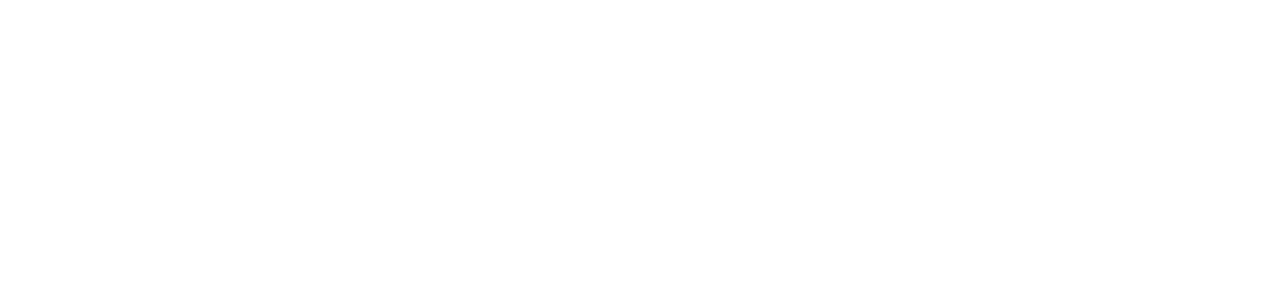
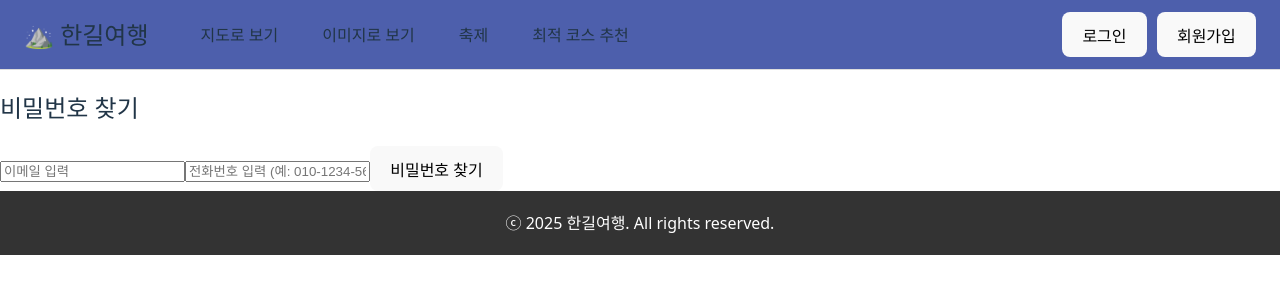
Before and after one commit to tour-site/frontend, a React (Vite) app in the folder tour_react/: page /find-password in a window 1280 px wide. Before the commit this address had no page. Shown: the top 300 px of the page. Built offline with nearby package versions, Linux system fonts and the light colour scheme; no server answers.

Commit message:
giyun04
로그인 아이디, 비밀번호 찾기

```diff
--- a/tour_react/src/components/LoginModal.jsx
+++ b/tour_react/src/components/LoginModal.jsx
@@ -2,11 +2,13 @@
 import React, { useState } from 'react';
 import axiosInstance from '../api/axiosInstance';
 import './css/Modal.css';
+import { useNavigate } from 'react-router-dom';
 
 const LoginModal = ({ closeModal, switchToSignup }) => {
   const [id, setId] = useState('');
   const [pw, setPw] = useState('');
   const [error, setError] = useState('');
+  const navigate = useNavigate(); // ⬅️ 추가
 
   const handleLogin = async () => {
     if (!id || !pw) {
@@ -30,10 +32,37 @@
     }
   };
 
+  const handleFindId = () => {
+    closeModal();
+    navigate('/find-id');
+  };
+
+  const handleFindPassword = () => {
+    closeModal();
+    navigate('/find-password');
+  };
+
   return (
     <div className="modal-overlay" onClick={closeModal}>
       <div className="modal-content" onClick={(e) => e.stopPropagation()}>
         <h2>로그인</h2>
+
+        {/* ✅ 아이디/비번 찾기 링크 */}
+        <div style={{ marginBottom: '10px', fontSize: '0.9rem', textAlign: 'right' }}>
+          <span
+            style={{ color: '#007bff', cursor: 'pointer', marginRight: '10px' }}
+            onClick={handleFindId}
+          >
+            아이디 찾기
+          </span>
+          <span
+            style={{ color: '#007bff', cursor: 'pointer' }}
+            onClick={handleFindPassword}
+          >
+            비밀번호 찾기
+          </span>
+        </div>
+
         <input
           type="text"
           className="input-field"
--- /dev/null
+++ b/tour_react/src/page/FindIdPage.jsx
@@ -0,0 +1,45 @@
+// 📁 src/page/FindIdPage.jsx
+import { useState } from "react";
+import axios from "../api/axiosInstance";
+
+export default function FindIdPage() {
+  const [phoneNumber, setPhoneNumber] = useState("");
+  const [result, setResult] = useState("");
+
+  const formatPhone = (value) => {
+    const onlyNums = value.replace(/\D/g, "");
+    if (onlyNums.length <= 3) return onlyNums;
+    if (onlyNums.length <= 7) return `${onlyNums.slice(0, 3)}-${onlyNums.slice(3)}`;
+    return `${onlyNums.slice(0, 3)}-${onlyNums.slice(3, 7)}-${onlyNums.slice(7, 11)}`;
+  };
+
+  const handleChange = (e) => {
+    setPhoneNumber(formatPhone(e.target.value));
+  };
+
+  const handleSubmit = async (e) => {
+    e.preventDefault();
+    try {
+      const res = await axios.post("/api/member/find-id", { phoneNumber });
+      setResult(res.data.result); // ✅ 여기를 result로 정확히!
+    } catch {
+      setResult("일치하는 정보가 없습니다.");
+    }
+  };
+
+  return (
+    <div>
+      <h2>아이디(이메일) 찾기</h2>
+      <form onSubmit={handleSubmit}>
+        <input
+          type="text"
+          placeholder="전화번호 (예: 010-1234-5678)"
+          value={phoneNumber}
+          onChange={handleChange}
+        />
+        <button type="submit">아이디 찾기</button>
+      </form>
+      <p>email: {result}</p>
+    </div>
+  );
+}
--- /dev/null
+++ b/tour_react/src/page/FindPasswordPage.jsx
@@ -0,0 +1,62 @@
+// 📁 src/page/FindPasswordPage.jsx
+import { useState } from "react";
+import axios from "../api/axiosInstance";
+
+export default function FindPasswordPage() {
+  const [email, setEmail] = useState("");
+  const [phoneNumber, setPhoneNumber] = useState("");
+  const [result, setResult] = useState("");
+
+  const formatPhone = (value) => {
+    const onlyNums = value.replace(/\D/g, "");
+    if (onlyNums.length <= 3) return onlyNums;
+    if (onlyNums.length <= 7) return `${onlyNums.slice(0, 3)}-${onlyNums.slice(3)}`;
+    return `${onlyNums.slice(0, 3)}-${onlyNums.slice(3, 7)}-${onlyNums.slice(7, 11)}`;
+  };
+
+  const handlePhoneChange = (e) => {
+    setPhoneNumber(formatPhone(e.target.value));
+  };
+
+  const handleSubmit = async (e) => {
+    e.preventDefault();
+    try {
+      const res = await axios.post("/api/member/find/password", { email, phoneNumber });
+      setResult(res.data.result); // 서버에서 비밀번호 자체를 반환 (⚠️ 실제 서비스에서는 절대 X)
+    } catch {
+      setResult("이메일 또는 전화번호가 일치하지 않습니다.");
+    }
+  };
+
+  return (
+    <div>
+      <h2>비밀번호 찾기</h2>
+      <form onSubmit={handleSubmit}>
+        <input
+          type="email"
+          placeholder="이메일 입력"
+          value={email}
+          onChange={(e) => setEmail(e.target.value)}
+          required
+        />
+        <input
+          type="text"
+          placeholder="전화번호 입력 (예: 010-1234-5678)"
+          value={phoneNumber}
+          onChange={handlePhoneChange}
+          required
+        />
+        <button type="submit">비밀번호 찾기</button>
+      </form>
+
+      {result && (
+        <div>
+          <p>
+
+        <strong>{result}</strong>
+          </p>
+        </div>
+      )}
+    </div>
+  );
+}
--- a/tour_react/src/router/Router.jsx
+++ b/tour_react/src/router/Router.jsx
@@ -8,6 +8,8 @@
 import ImageGallery from '../page/ImageGallery';
 import KakaoRedirect from '../page/KakaoRedirect';
 import Mypage from '../page/Mypage';
+import FindIdPage from '../page/FindIdPage';
+import FindPasswordPage from '../page/FindPasswordPage';
 // import ImagePOP from '../page/ImagePOP';
 
 
@@ -22,6 +24,8 @@
         <Route path="/image-gallery" element={<ImageGallery />} />
         <Route path="/oauth/callback/kakao" element={<KakaoRedirect />} />
         <Route path="/mypage" element={<Mypage />} />
+        <Route path="/find-id" element={<FindIdPage />} />
+        <Route path="/find-password" element={<FindPasswordPage />} />
 
         {/* <Route path="/imagePOP/:id" element={<ImagePOP />} />  */}
         {/* ImagePOP 초반에 이미지 보기 용도로 만들어진거라 추후에 필요하면 쓰기 아님 삭제해도 무방 */}
```
Also changed, not shown: 2 other files (tests, documents, lock files or other folders).
